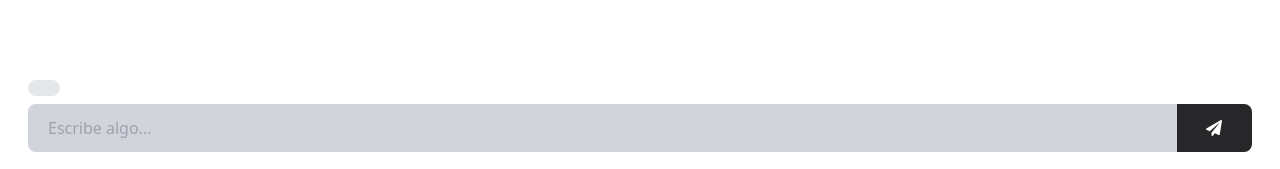
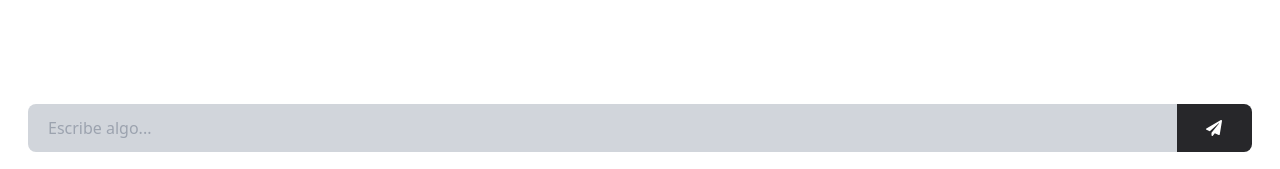
Before and after one commit to erwaen/RemoteDevGuru, a React (Vite) app in the folder frontend/: page / in a window 1280 px wide. Shown: the part 628-797 px from the top of the page. Built offline with nearby package versions, Linux system fonts and the light colour scheme.

Commit message:
12/6 - Correction of suggested questions

```diff
--- a/frontend/src/components/SendMessage.jsx
+++ b/frontend/src/components/SendMessage.jsx
@@ -1,7 +1,7 @@
 import React, { useState } from "react";
 import { FaPaperPlane } from "react-icons/fa";
 
-const SendMessage = ({ onSend, /*suggestedQuestions*/ }) => {
+const SendMessage = ({ onSend, suggestedQuestions }) => {
   const [value, setValue] = useState("");
   const [errorMessage, setErrorMessage] = useState("");
 
@@ -17,7 +17,7 @@ const SendMessage = ({ onSend, /*suggestedQuestions*/ }) => {
 
   const handleSendMessage = () => {
     if (value === "") {
-      setErrorMessage("Por favor, escribe un mensaje..."); // Se agregó el mensaje de error
+      setErrorMessage("Por favor, escribe un mensaje...");
       return;
     }
     onSend(value);
@@ -29,20 +29,20 @@ const SendMessage = ({ onSend, /*suggestedQuestions*/ }) => {
     setValue(question);
   };
 
-  //const suggestedQuestion = suggestedQuestions[0] || ""; // Obtener la primera pregunta sugerida o una cadena vacía si no hay preguntas sugeridas
+  const suggestedQuestion = suggestedQuestions[0] || "";
 
   return (
     <div className="fixed bottom-3 left-7 right-7 items-center">
-      {/* Botón para preguntas sugeridas */}
-      <button
-        className="px-4 py-2 bg-gray-200 rounded-lg"
-        onClick={() => handleSuggestedQuestionClick(suggestedQuestion)}
-      >
-        {/*suggestedQuestion*/}
-      </button>
+      {suggestedQuestions.length > 0 && (
+        <button
+          className="px-4 py-2 bg-gray-200 rounded-lg mb-2"
+          onClick={() => handleSuggestedQuestionClick(suggestedQuestion)}
+        >
+          {suggestedQuestion}
+        </button>
+      )}
 
-      <div className="flex justify-between mt-2">
-        {/* Cuadro de entrada de texto */}
+      <div className="flex justify-between">
         <input
           type="text"
           className="w-full h-12 bg-gray-300 rounded-l-lg ps-5"
@@ -52,7 +52,6 @@ const SendMessage = ({ onSend, /*suggestedQuestions*/ }) => {
           onKeyDown={handleKeyDown}
         />
 
-        {/* Botón para enviar el mensaje */}
         <button
           className="flex w-20 h-12 rounded-r-lg items-center justify-center bg-zinc-800"
           onClick={handleSendMessage}
@@ -61,7 +60,6 @@ const SendMessage = ({ onSend, /*suggestedQuestions*/ }) => {
         </button>
       </div>
 
-      {/* Mostrar mensaje de error */}
       <p className="text-red-500 text-xs italic mt-2">{errorMessage}</p>
     </div>
   );
--- a/frontend/src/pages/ChatRoom.jsx
+++ b/frontend/src/pages/ChatRoom.jsx
@@ -5,7 +5,7 @@ import SendMessage from "../components/SendMessage";
 
 const ChatRoom = () => {
   const [messages, setMessages] = useState([]);
-  const [suggestedQuestions, setSuggestedQuestions] = useState([]); // Se agregó un nuevo estado para las preguntas sugeridas
+  const [suggestedQuestions, setSuggestedQuestions] = useState([]);
 
   const handleSend = (value) => {
     addMessageList(value, "user");
@@ -23,13 +23,12 @@ const ChatRoom = () => {
 
       const data = await response.json();
 
-      // Obtener preguntas sugeridas
-      const suggestedQuestions = data.preguntas_sugeridas; // Asignar las preguntas sugeridas desde la respuesta
-      setSuggestedQuestions(suggestedQuestions); // Actualizar el estado con las preguntas sugeridas
-
       data.respuestas.forEach((element) => {
         addMessageList(element, "bot");
       });
+
+      const suggestedQuestions = data.preguntas_sugeridas;
+      setSuggestedQuestions(suggestedQuestions);
     } catch (error) {
       console.log(error);
     }
@@ -46,7 +45,7 @@ const ChatRoom = () => {
     <div>
       <Navbar></Navbar>
       <ChatBox messages={messages}></ChatBox>
-      <SendMessage onSend={handleSend}></SendMessage>
+      <SendMessage onSend={handleSend} suggestedQuestions={suggestedQuestions}></SendMessage>
     </div>
   );
 };
```
